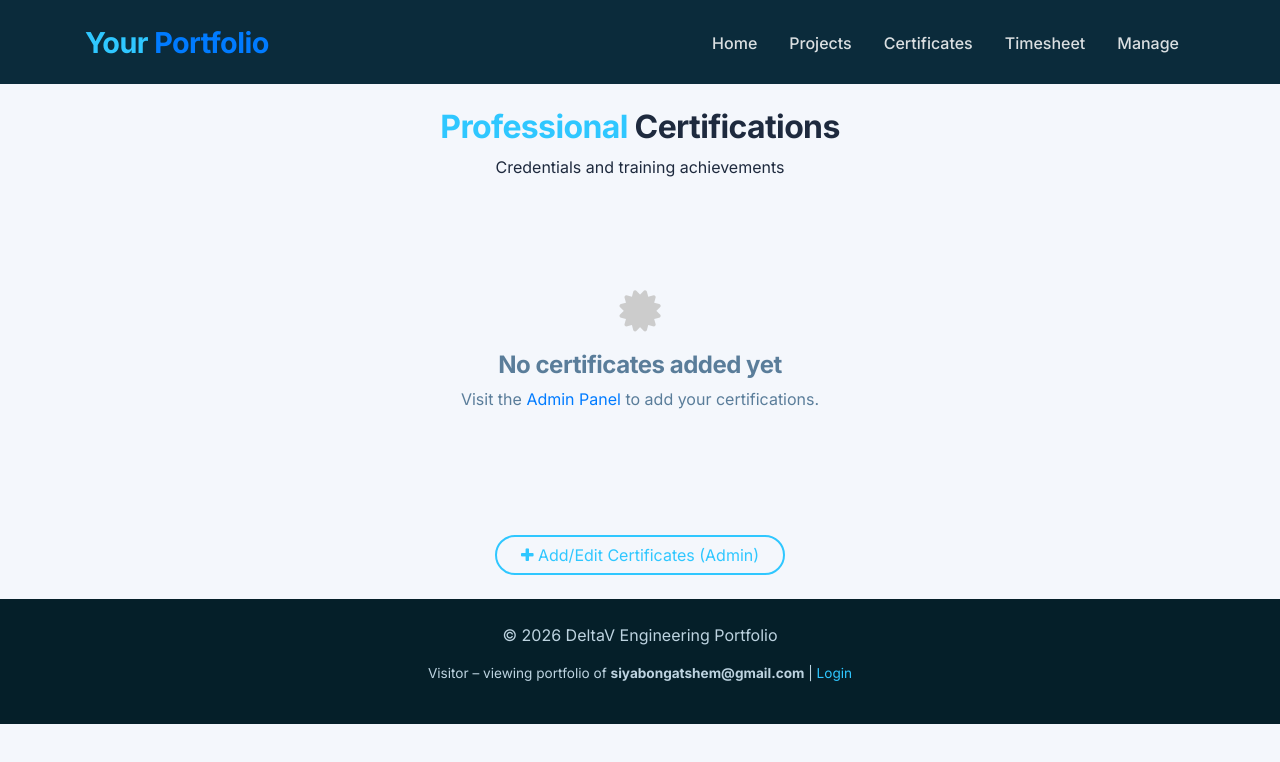
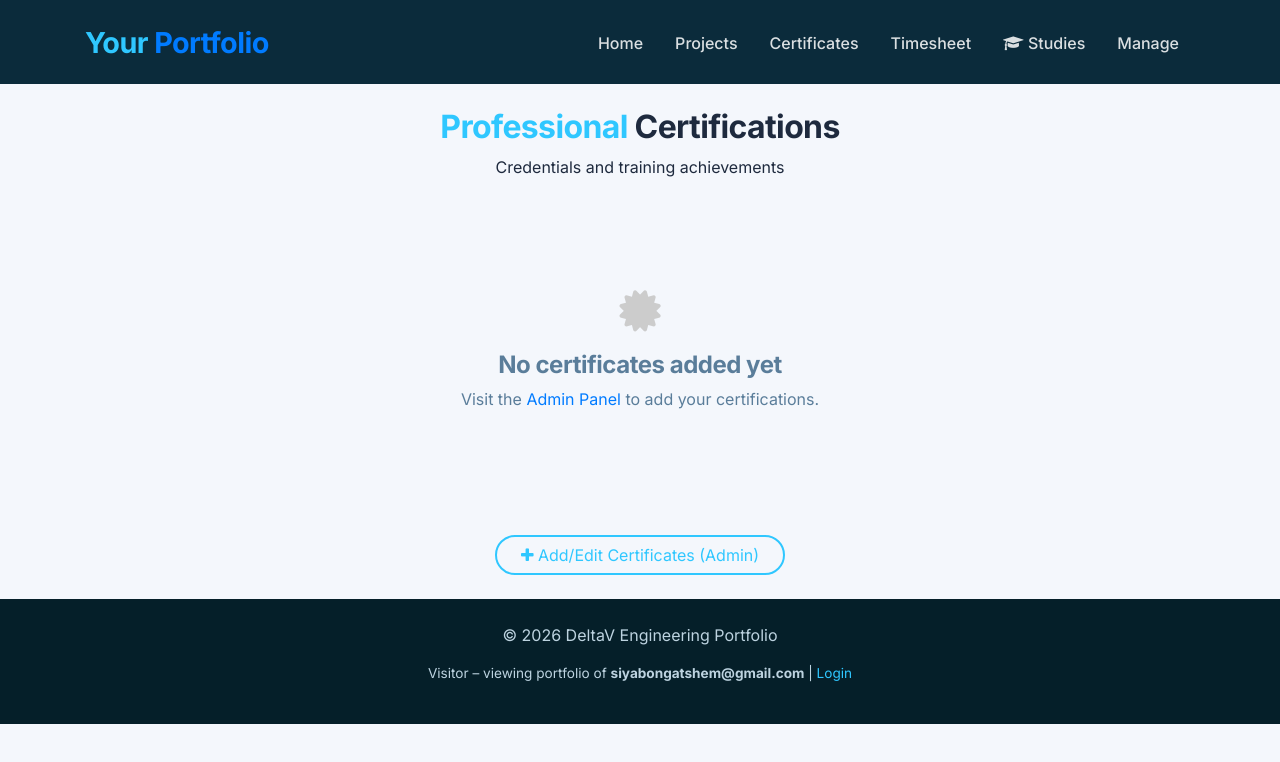
Before and after one commit to siyabongathupana/portfolio, a website: page certificates.html in a window 1280 px wide. Drawn offline with nearby package versions, Linux system fonts and the light colour scheme; no server answers.

Commit message:
Update certificates.html

```diff
--- a/certificates.html
+++ b/certificates.html
@@ -26,7 +26,7 @@
         <li class="nav-item"><a class="nav-link" href="projects.html">Projects</a></li>
         <li class="nav-item active"><a class="nav-link" href="certificates.html">Certificates</a></li>
         <li class="nav-item"><a class="nav-link" href="timesheet.html">Timesheet</a></li>
-
+        <li class="nav-item"><a class="nav-link" href="studies.html"><i class="fa fa-graduation-cap"></i> Studies</a></li>
         <li class="nav-item"><a class="nav-link" href="admin.html">Manage</a></li>
       </ul>
     </div>
```
